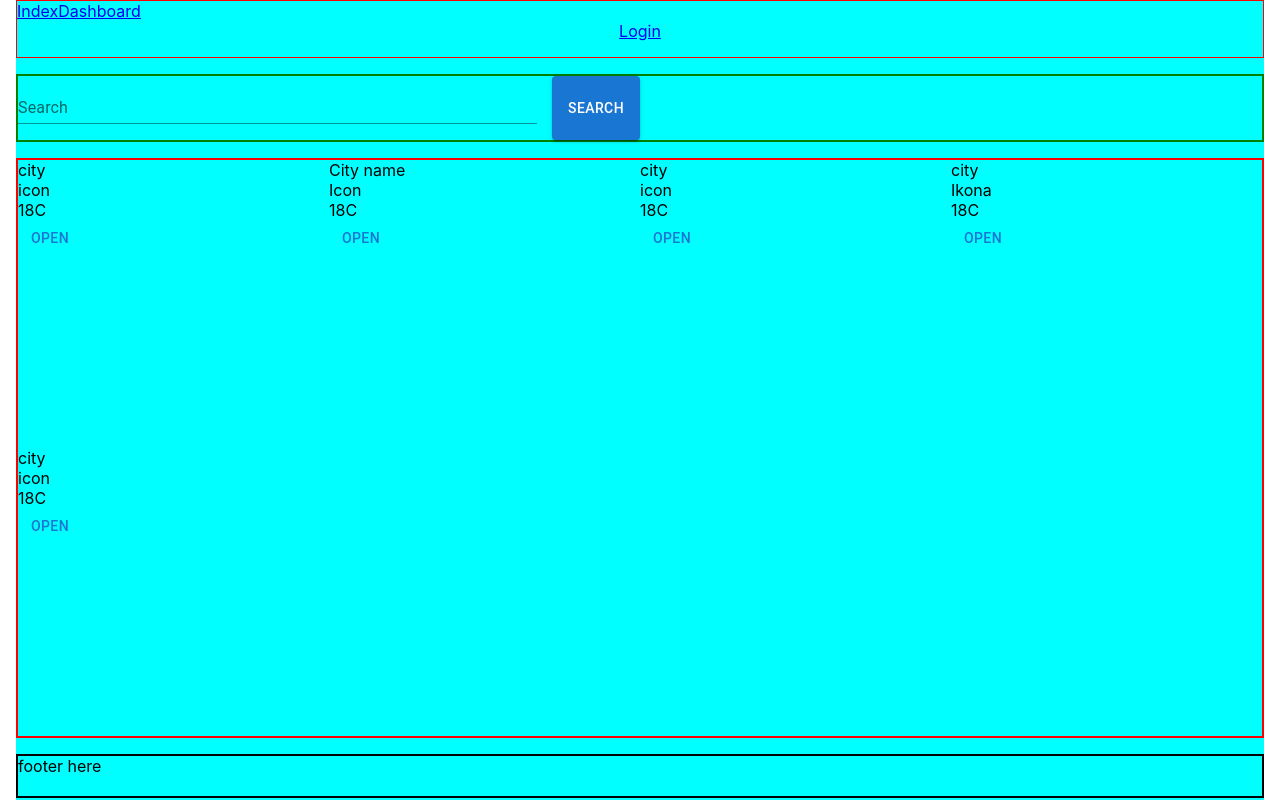
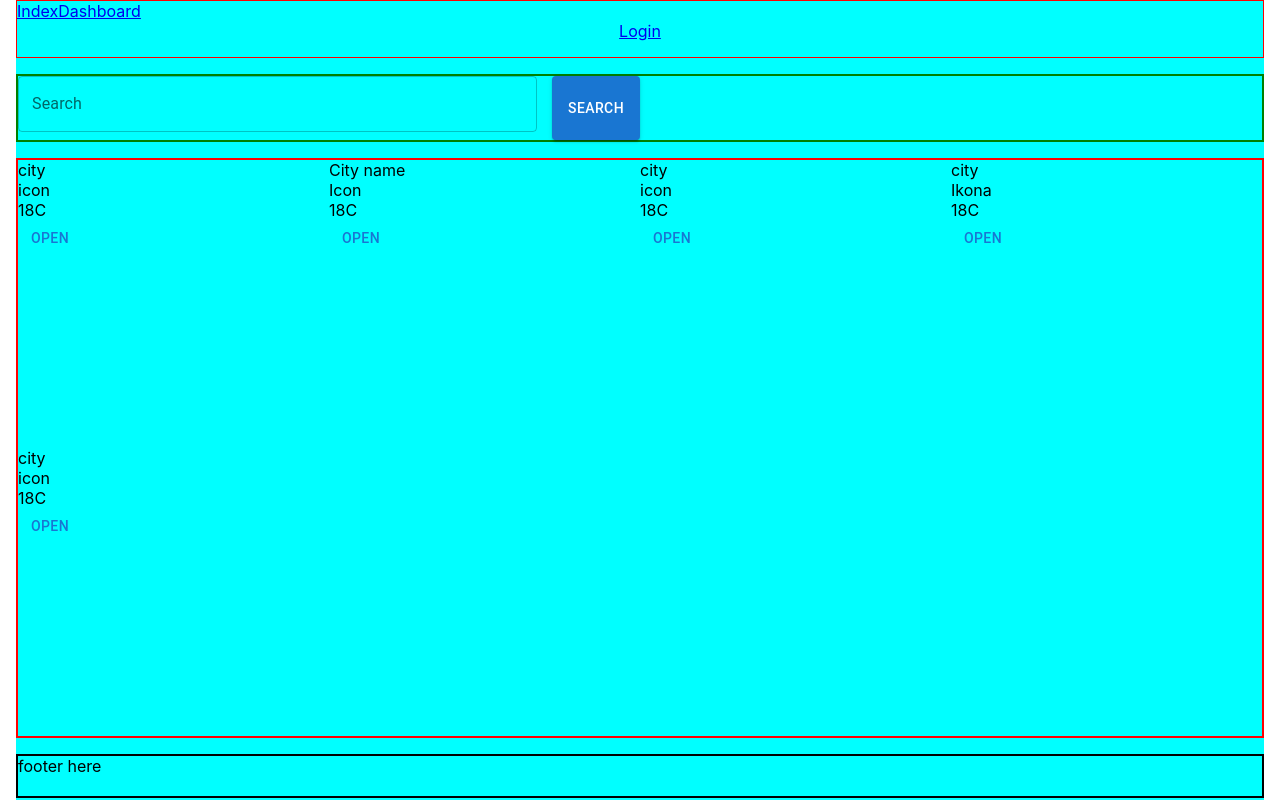
Before and after one commit to GoranAviani/react_apollo_client_3_cache, a React (Create React App) app: page / in a window 1280 px wide. Built offline with nearby package versions, Linux system fonts and the light colour scheme.

Commit message:
first steps

```diff
--- a/src/components/Search/Search.js
+++ b/src/components/Search/Search.js
@@ -20,7 +20,7 @@ const Search = ({searchCityAPIHandler}) => {
 
     return (
         <form onSubmit={searchFormHandler} className="search">
-            <TextField id="standard-basic" label="Search" variant="standard" value={cityName}
+            <TextField id="filled-basic" label="Search" variant="outlined" value={cityName}
                        onChange={searchHandler}/>
             <Button type="submit" variant="contained">Search</Button>
         </form>
```
